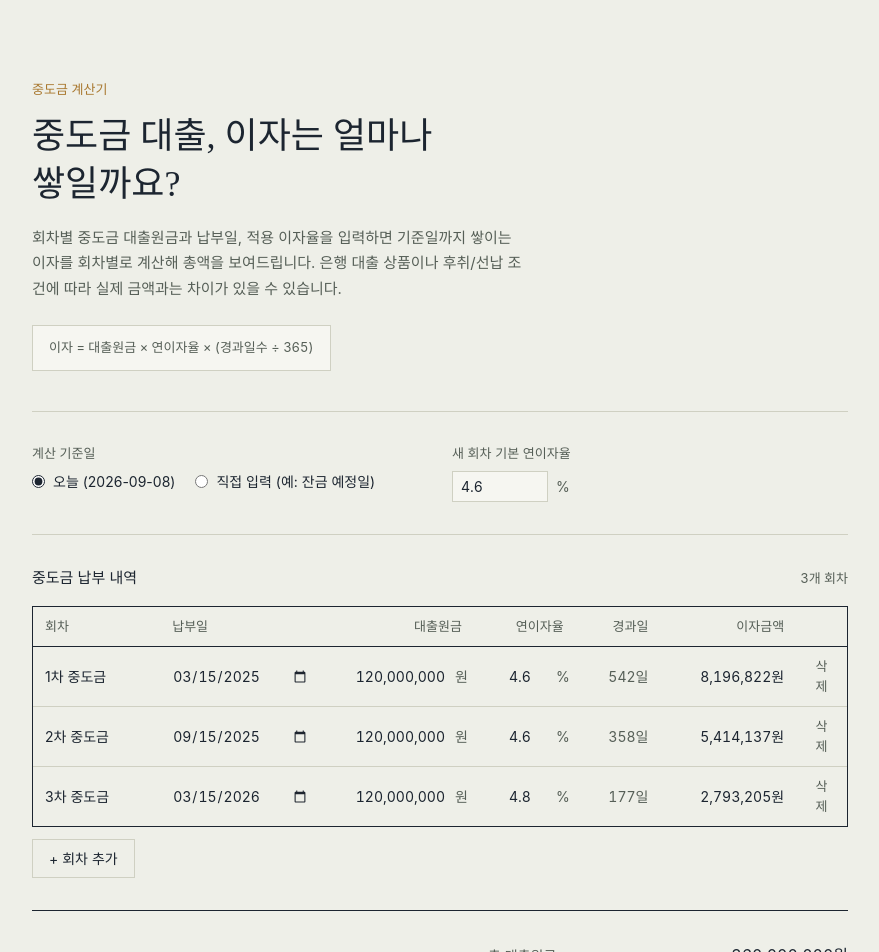
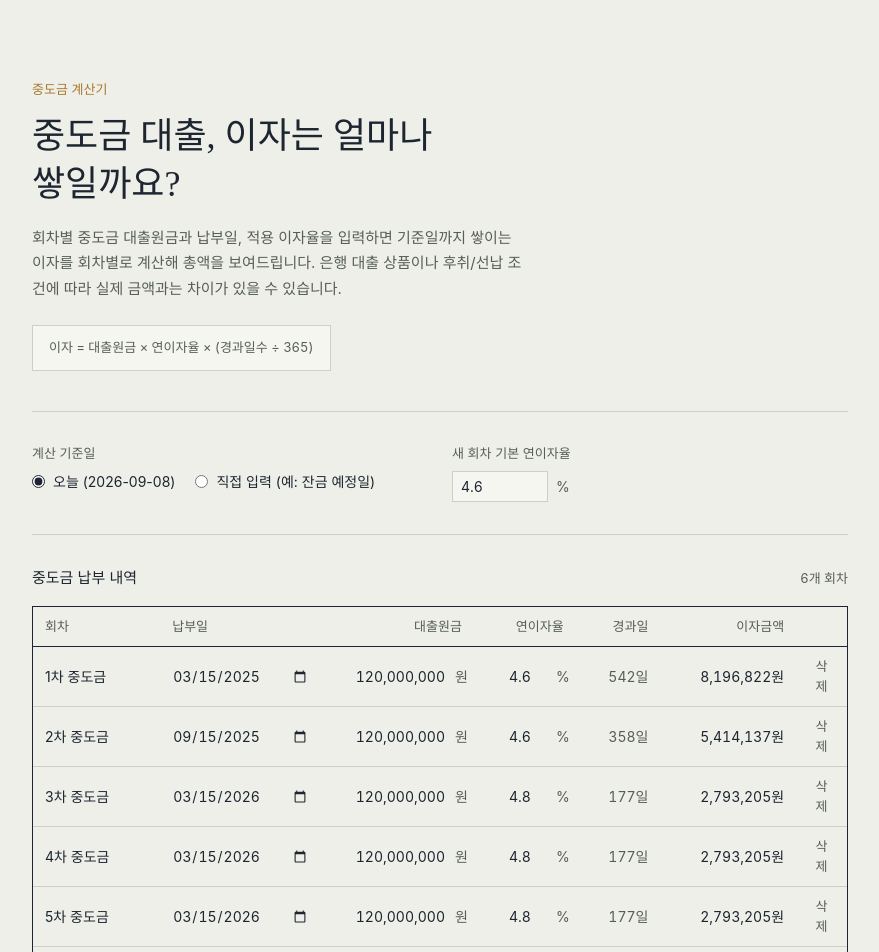
Before and after one commit to gandy818/interim-payment-calculator, a Next.js app: page / in a window 1280 px wide. Shown: the top 952 px of the page, without its empty margins (200-1079 px from the left). Built offline with nearby package versions, Linux system fonts and the light colour scheme.

Commit message:
feat: 메타태그 추가

```diff
--- a/src/app/layout.tsx
+++ b/src/app/layout.tsx
@@ -26,6 +26,10 @@ export default function RootLayout({ children }: LayoutProps<"/">) {
             strategy="beforeInteractive"
           />
         )}
+        <meta
+          name="google-site-verification"
+          content="61kKayX9b9YaKW5B3pumEICyhJV8Ht5WQc-aQStVbsg"
+        />
       </head>
       <body className="min-h-full flex flex-col">
         {children}
--- a/src/components/Calculator.tsx
+++ b/src/components/Calculator.tsx
@@ -35,6 +35,27 @@ const SEED: Installment[] = [
   {
     id: nextId(),
     label: "3차 중도금",
+    amount: 120_000_000,
+    paidOn: "2026-03-15",
+    ratePct: 4.8,
+  },
+  {
+    id: nextId(),
+    label: "4차 중도금",
+    amount: 120_000_000,
+    paidOn: "2026-03-15",
+    ratePct: 4.8,
+  },
+  {
+    id: nextId(),
+    label: "5차 중도금",
+    amount: 120_000_000,
+    paidOn: "2026-03-15",
+    ratePct: 4.8,
+  },
+  {
+    id: nextId(),
+    label: "6차 중도금",
     amount: 120_000_000,
     paidOn: "2026-03-15",
     ratePct: 4.8,
@@ -163,7 +184,7 @@ export default function Calculator() {
         </div>
 
         <div className="overflow-x-auto border border-line-strong">
-          <table className="w-full min-w-[720px] border-collapse text-[14px]">
+          <table className="w-full min-w-180 border-collapse text-[14px]">
             <thead>
               <tr className="border-b border-line-strong text-left text-[13px] text-ink-soft">
                 <th className="py-2.5 px-3 font-normal w-[15%]">회차</th>
```
